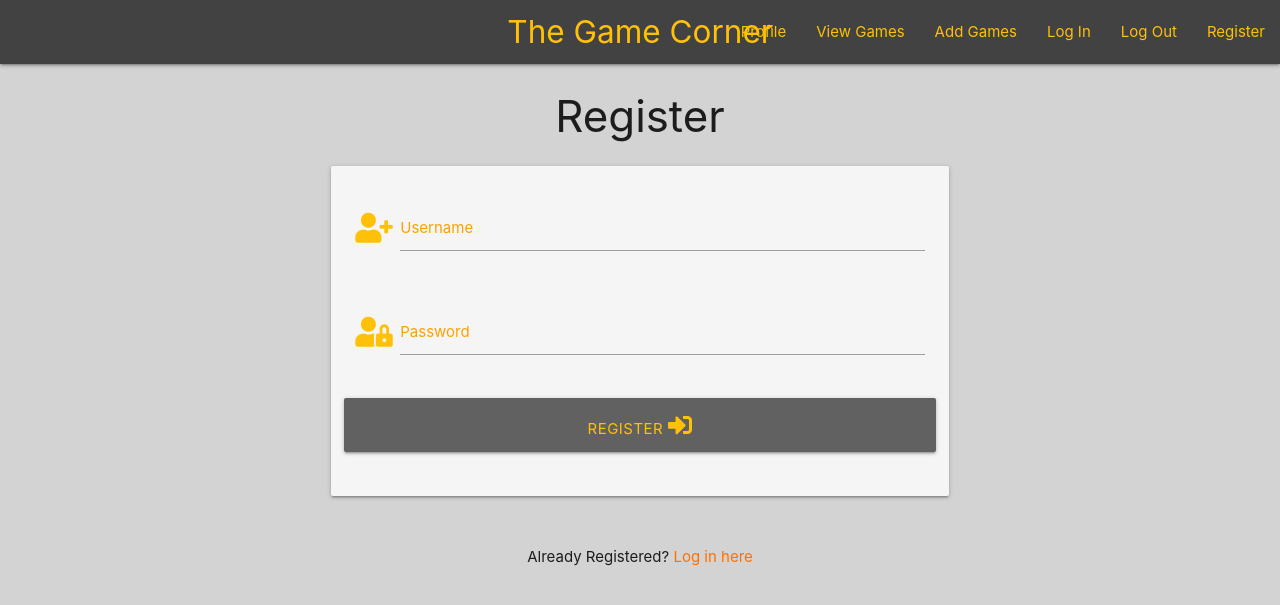
After one commit to Code-Institute-Submissions/DCD-Milestone-Project-6, a Flask app: page /register in a window 1280 px wide. The commit adds this page. Shown: the top 605 px of the page. Run offline with Flask 2, Linux system fonts and the light colour scheme; some libraries are stand-ins or nearby versions.

Commit message:
Create registration page and functionality

```diff
--- a/app.py
+++ b/app.py
@@ -4,6 +4,7 @@ from flask import (
     redirect, request, session, url_for)
 from flask_pymongo import PyMongo
 from bson.objectid import ObjectId
+from werkzeug.security import generate_password_hash, check_password_hash
 if os.path.exists("env.py"):
     import env
 
@@ -24,6 +25,29 @@ def all_games():
     return render_template("games.html", games=games)
 
 
+@app.route("/register", methods=["GET", "POST"])
+def register():
+    if request.method == "POST":
+        # Checks for existing usernames
+        existing_user = mongo.db.users.find_one(
+            {"username": request.form.get("username").lower()})
+
+        if existing_user:
+            flash("Username already exists")
+            return redirect(url_for("register"))
+
+        register = {
+            "username": request.form.get("username").lower(),
+            "password": generate_password_hash(request.form.get("password"))
+        }
+        mongo.db.users.insert_one(register)
+
+        # Put the new user into 'session' cookie
+        session["user"] = request.form.get("username").lower()
+        flash("Registration successful!")
+    return render_template("register.html")
+
+
 if __name__ == "__main__":
     app.run(host=os.environ.get("IP"),
             port=int(os.environ.get("PORT")),
--- a/static/css/style.css
+++ b/static/css/style.css
@@ -1,3 +1,7 @@
+body {
+    background-color: lightgrey;
+}
+
 .text-shadow {
     text-shadow: 2px, 2px, 2px rgba(0, 0, 0, 0.5);
 }
--- a/templates/base.html
+++ b/templates/base.html
@@ -3,10 +3,13 @@
 <head>
     <meta charset="UTF-8">
     <meta name="viewport" content="width=device-width, initial-scale=1.0">
+    <!--FontAwesome CDN-->
     <link rel="stylesheet" href="https://cdnjs.cloudflare.com/ajax/libs/font-awesome/5.15.2/css/all.min.css"
         integrity="sha512-HK5fgLBL+xu6dm/Ii3z4xhlSUyZgTT9tuc/hSrtw6uzJOvgRr2a9jyxxT1ely+B+xFAmJKVSTbpM/CuL7qxO8w==" crossorigin="anonymous" type="text/css" />
-    <link rel="stylesheet" href="https://cdnjs.cloudflare.com/ajax/libs/materialize/1.0.0/css/materialize.min.css" type="text/css">
-    <link rel="stylesheet" href="{{ url_for('static', filename='css/style.css') }}" type="text/css">
+    <!--Materialize CSS CDN-->
+        <link rel="stylesheet" href="https://cdnjs.cloudflare.com/ajax/libs/materialize/1.0.0/css/materialize.min.css" type="text/css">
+    <!--User created stylesheet-->
+        <link rel="stylesheet" href="{{ url_for('static', filename='css/style.css') }}" type="text/css">
     {% block styles %}
     {% endblock%}
     <title>The Game Corner</title>
@@ -20,13 +23,12 @@
             <a href="{{ url_for('all_games') }}" class="brand-logo center amber-text">The Game Corner</a>
             <a href="#" data-target="mobile-demo" class="sidenav-trigger left"><i class="fas fa-bars"></i></a>
             <ul class="right hide-on-med-and-down">
-                <li><a href="{{ url_for('all_games') }}" class="amber-text lighten-1">Home</a></li>
                 <li><a href="#" class="amber-text lighten-1">Profile</a></li>
                 <li><a href="#" class="amber-text lighten-1">View Games</a></li>
                 <li><a href="#" class="amber-text lighten-1">Add Games</a></li>
                 <li><a href="#" class="amber-text lighten-1">Log In</a></li>
                 <li><a href="#" class="amber-text lighten-1">Log Out</a></li>
-                <li><a href="#" class="amber-text lighten-1">Register</a></li>
+                <li><a href="{{ url_for('register') }}" class="amber-text lighten-1">Register</a></li>
             </ul>
             </div>
         </nav>
@@ -40,18 +42,22 @@
             <li><a href="#" class="amber-text lighten-1">Add Games</a></li>
             <li><a href="#" class="amber-text lighten-1">Log In</a></li>
             <li><a href="#" class="amber-text lighten-1">Log Out</a></li>
-            <li><a href="#" class="amber-text lighten-1">Register</a></li>
+            <li><a href="{{ url_for('register') }}" class="amber-text lighten-1">Register</a></li>
         </ul>
 
     </header>
+    <main>
+        {% block content %}
 
-    {% block content %}
+        {% endblock %}
+    </main>
 
-    {% endblock %}
-
+    <!--JQuery script-->
     <script src="https://code.jquery.com/jquery-3.5.1.min.js"
         integrity="sha256-9/aliU8dGd2tb6OSsuzixeV4y/faTqgFtohetphbbj0=" crossorigin="anonymous"></script>
+    <!--Materialize JS script-->
     <script src="https://cdnjs.cloudflare.com/ajax/libs/materialize/1.0.0/js/materialize.min.js"></script>
+    <!--User created script-->
     <script src="{{ url_for('static', filename='js/script.js') }}"></script>
     {% block scripts %}
     {% endblock%}
--- /dev/null
+++ b/templates/register.html
@@ -0,0 +1,45 @@
+{% extends "base.html" %}
+{% block content %}
+
+    <h3 class="center-align">Register</h3>
+
+    <div class="row">
+        <form class="col s12 m6 offset-m3" method="POST" action="{{ url_for('register')}}">
+            <div class="card-panel grey lighten-4">
+                <!--Username-->
+                <div class="row">
+                     <div class="input-field col s12 ">
+                        <i class="fas fa-user-plus prefix amber-text"></i>
+                        <input id="username" name="username" type="text" minlength="5"
+                         maxlength="15" pattern="^[a-zA-Z0-9]{5,15}$" class="validate" required>
+                        <label for="username" class="amber-text text-darken-2">Username</label>
+                    </div>
+                </div>
+                <!--Password-->
+                <div class="row">
+                    <div class="input-field col s12">
+                        <i class="fas fa-user-lock prefix amber-text"></i>
+                        <input id="password" name="password" type="password" minlength="5"
+                         maxlength="15" pattern="^[a-zA-Z0-9]{5,15}$" class="validate" required>
+                        <label for="password" class="amber-text text-darken-2">Password</label>
+                    </div>
+                </div>
+                <!--Register-->
+                <div class="row">
+                    <button type="submit" class="col s12 btn-large grey darken-2 amber-text text-shadow">
+                        Register <i class="fas fa-sign-in-alt"></i>
+                    </button>
+                </div>
+            </div>
+        </form>
+    </div>
+
+    <div class="row">
+        <div class="col s12">
+            <p class="center-align">
+                Already Registered? <a href="" class="amber-text text-darken-4">Log in here</a>
+            </p>
+        </div>
+    </div>
+
+{% endblock %}
```
